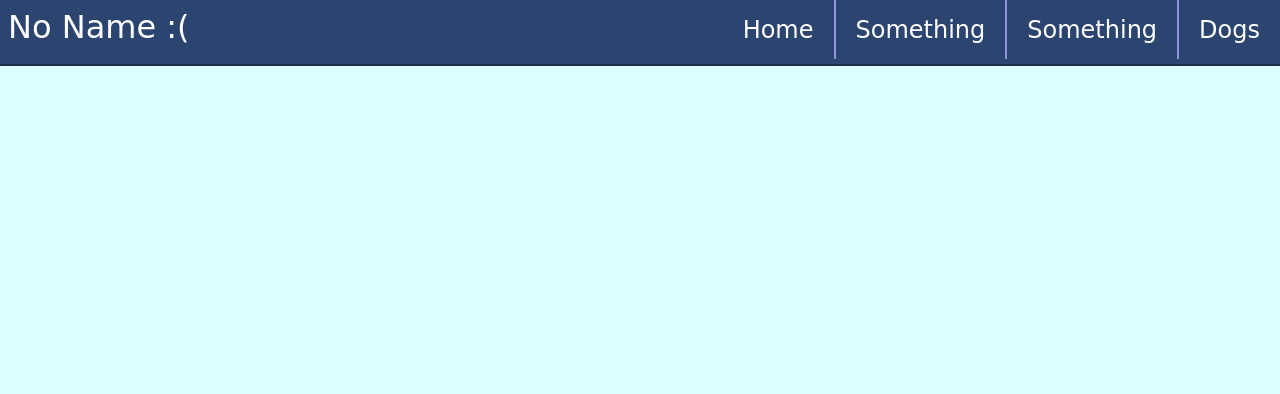
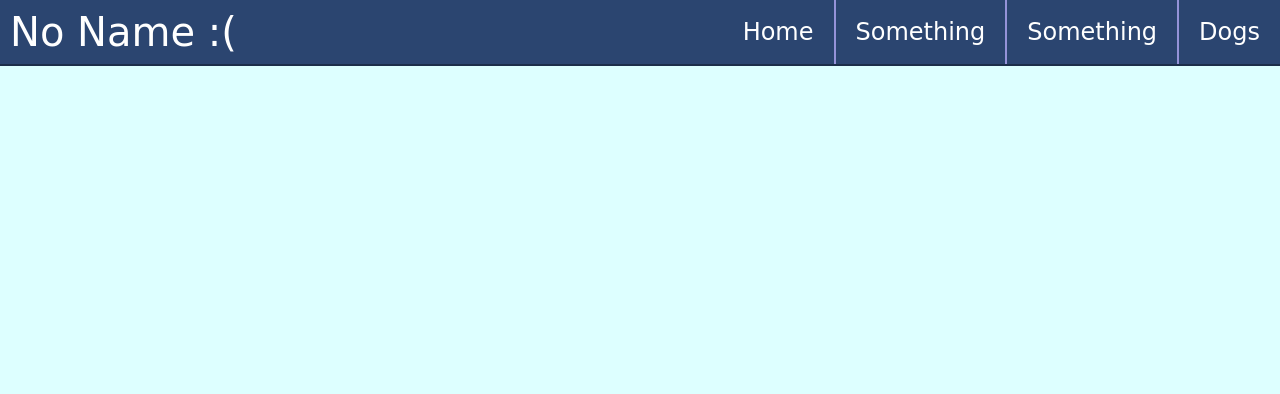
Before and after one commit to Shisket/Capstone, a plain HTML site: page dog/index.html in a window 1280 px wide. Shown: the top 394 px of the page. Drawn offline with Linux system fonts and the light colour scheme; a web font is replaced by a local one.

Commit message:
Made the nav bar work better

```diff
--- a/style.css
+++ b/style.css
@@ -16,9 +16,10 @@ body{
   height: 8vh;
   color: white;
   width: 100vw;
-  font-size: 150%;
+  font-size: 3vh;
   background-color: #2B4570;
   border-bottom: #1c2e4a 2px solid;
+  line-height: 8vh;
 }
 
 .nav-bar ul{
@@ -29,8 +30,8 @@ body{
 
 #name{
   font-family: 'Atma', cursive;
-  font-size: 4vh;
-  padding: 1vh;
+  font-size: 5vh;
+  padding: 0px 10px;
 }
 
 a{
@@ -47,7 +48,7 @@ li a:hover{
   border-left: #9593D9 2px solid;
   color: white;
   float: right;
-  padding: 1.22% 20px;
+  padding: 0px 20px;
 }
 
 .panel{
@@ -172,11 +173,11 @@ button{
 
   transform: rotate(-55deg);
   /* vertically center */
-  top:-90%;
+  top:-50%;
   /*transform:translateY(100%);*/
 
   /* move to right */
-  left:40%;
+  left:45%;
   margin-left:15px; /* and add a small left margin */
 
   /* basic styles */
```
